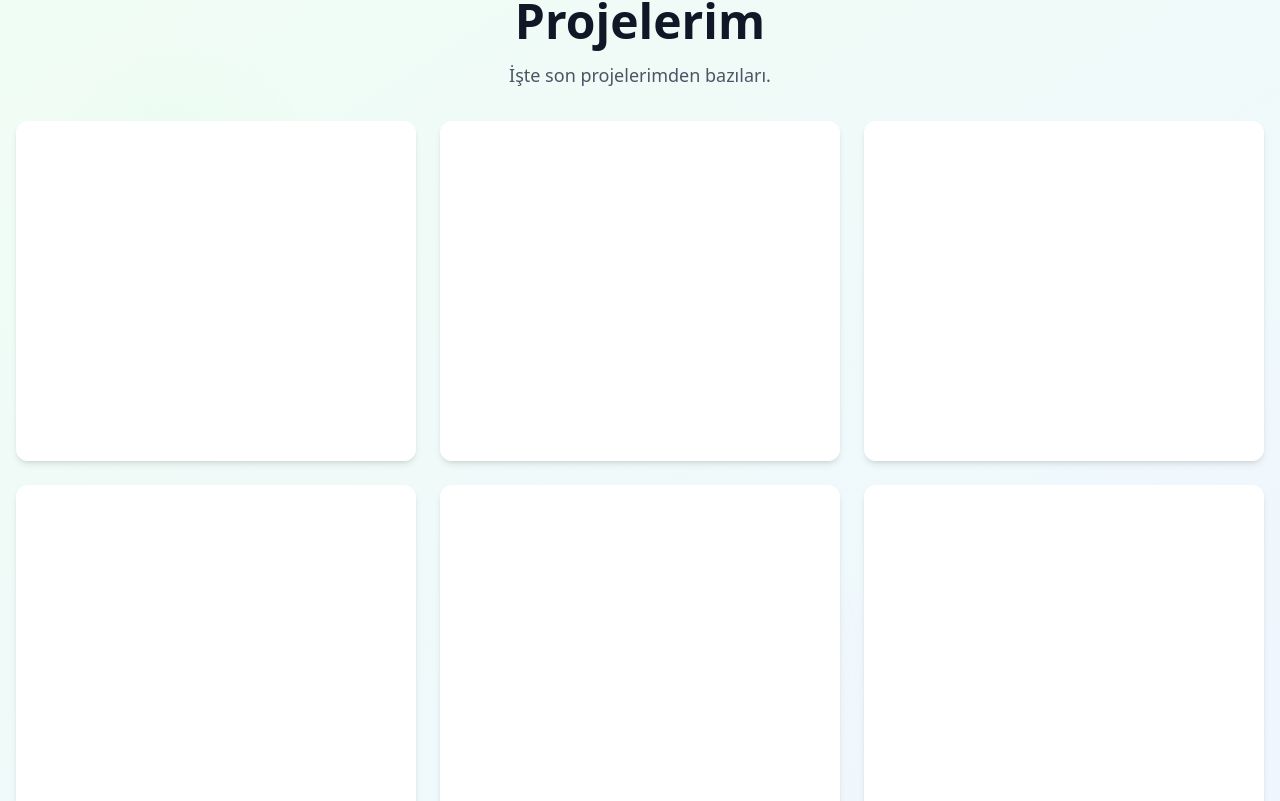
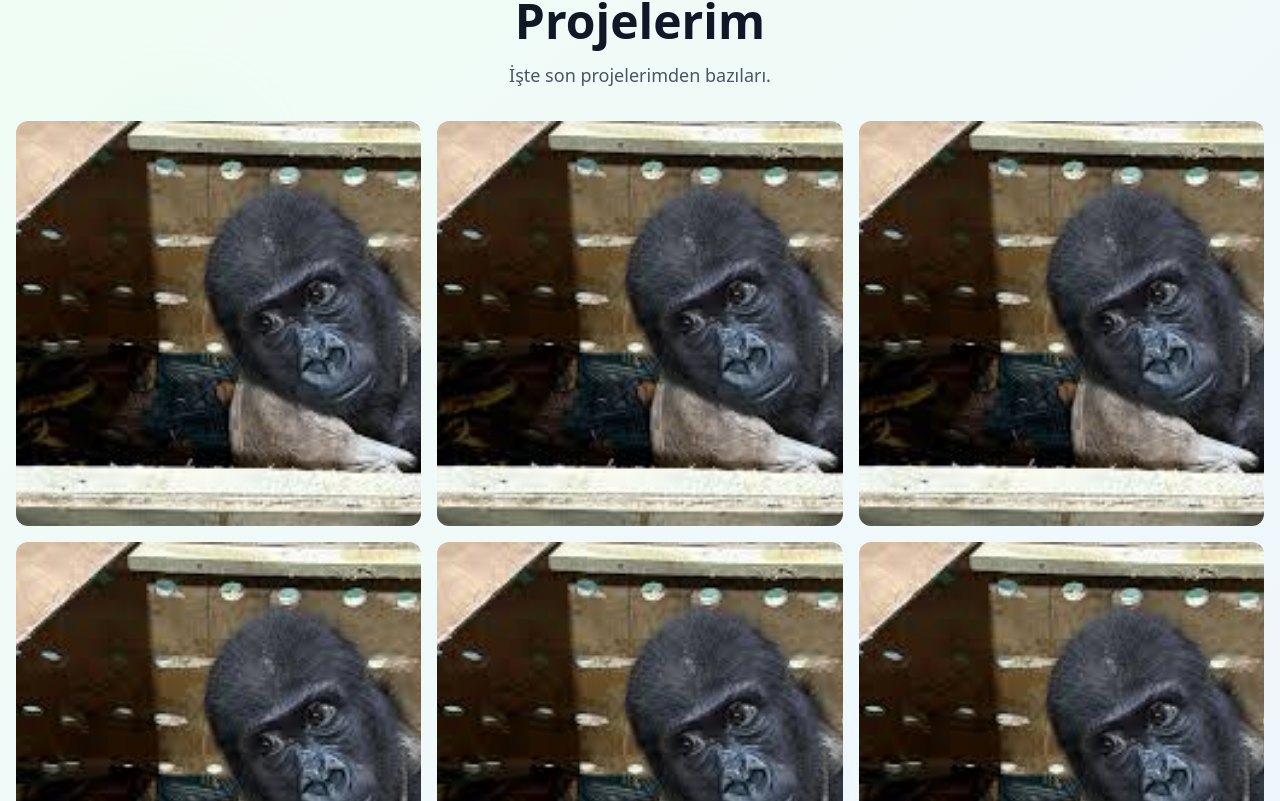
Before and after one commit to dpeyupkaya/portfolio, a React (Vite) app in the folder client/: page / in a window 1280 px wide. Shown: the part 759-1560 px from the top of the page. Built offline with nearby package versions, Linux system fonts and the light colour scheme.

Commit message:
Update Navbar links and enhance Projects page with GitHub links and improved layout

```diff
--- a/client/src/components/Navbar.jsx
+++ b/client/src/components/Navbar.jsx
@@ -16,7 +16,7 @@ export const Navbar = () => {
           <ul className="flex space-x-8">
             <li>
               <a
-                href="#home"
+                href="#about"
                 className="px-3 py-2 hover:text-green-400 transition-colors duration-300 relative group"
               >
                 Hakkımda
@@ -25,7 +25,7 @@ export const Navbar = () => {
             </li>
             <li>
               <a
-                href="#about"
+                href="#projects"
                 className="px-3 py-2 hover:text-green-400 transition-colors duration-300 relative group"
               >
                 Projelerim
--- a/client/src/data/projects.json
+++ b/client/src/data/projects.json
@@ -1,38 +1,44 @@
 [
   {
     "id": 1,
-      "name": "Proje 1",
-      "image": "images/indir.jpg",
-      "details": "Bu proje, modern teknolojilerle geliştirilmiş bir çözümdür."
+    "name": "ZEYTİN",
+    "image": "/images/indir.jpg",
+    "details": "Bu proje, modern teknolojilerle geliştirilmiş bir çözümdür.",
+    "githubLink": "https://github.com/kullanici/proje1"
   },
   {
     "id": 2,
-      "name": "Proje 2",
-      "image": "../images/indir.jpeg",
-      "details": "Bu proje, kullanıcı dostu arayüzüyle öne çıkar."
+    "name": "ZEYTİN",
+    "image": "../images/indir.jpg",
+    "details": "Bu proje, kullanıcı dostu arayüzüyle öne çıkar.",
+    "githubLink": "https://github.com/kullanici/proje2"
   },
   {
     "id": 3,
-      "name": "Proje 3",
-      "image": "../images/indir.jpeg",
-      "details": "Bu proje, yapay zeka ve makine öğrenmesi kullanır."
+    "name": "ZEYTİN",
+    "image": "../images/indir.jpg",
+    "details": "Bu proje, yapay zeka ve makine öğrenmesi kullanır.",
+    "githubLink": "https://github.com/kullanici/proje3"
   },
   {
     "id": 4,
-      "name": "Proje 4",
-      "image": "../images/indir.jpeg",
-      "details": "Bu proje, bulut tabanlı bir uygulamadır."
+    "name": "ZEYTİN",
+    "image": "../images/indir.jpg",
+    "details": "Bu proje, bulut tabanlı bir uygulamadır.",
+    "githubLink": "https://github.com/kullanici/proje4"
   },
   {
     "id": 5,
-      "name": "Proje 5",
-      "image": "../images/indir.jpeg",
-      "details": "Bu proje, mobil uyumlu bir web sitesidir."
+    "name": "ZEYTİN",
+    "image": "../images/indir.jpg",
+    "details": "Bu proje, mobil uyumlu bir web sitesidir.",
+    "githubLink": "https://github.com/kullanici/proje5"
   },
   {
     "id": 6,
-      "name": "Proje 6",
-      "image": "../images/indir.jpeg",
-      "details": "Bu proje, açık kaynak kodlu bir yazılımdır."
+    "name": "ZEYTİN",
+    "image": "../images/indir.jpg",
+    "details": "Bu proje, açık kaynak kodlu bir yazılımdır.",
+    "githubLink": "https://github.com/kullanici/proje6"
   }
 ]
--- a/client/src/index.css
+++ b/client/src/index.css
@@ -3,4 +3,3 @@
 html {
     scroll-behavior: smooth;
   }
-  /* index.css'e ekle */
--- a/client/src/pages/Projects.jsx
+++ b/client/src/pages/Projects.jsx
@@ -26,9 +26,9 @@ const Projects = () => {
       <div className="absolute inset-0 opacity-10">
         <div className="absolute top-20 left-20 w-48 h-48 bg-green-200 rounded-full mix-blend-multiply filter blur-xl opacity-70 animate-blob"></div>
         <div className="absolute top-40 right-32 w-48 h-48 bg-blue-200 rounded-full mix-blend-multiply filter blur-xl opacity-70 animate-blob"
-             style={{animationDelay: '2s'}}></div>
+          style={{ animationDelay: '2s' }}></div>
         <div className="absolute bottom-20 left-1/2 w-48 h-48 bg-purple-200 rounded-full mix-blend-multiply filter blur-xl opacity-70 animate-blob"
-             style={{animationDelay: '4s'}}></div>
+          style={{ animationDelay: '4s' }}></div>
       </div>
 
       {/* Proje Kutuları */}
@@ -42,42 +42,45 @@ const Projects = () => {
           <h1 className="text-4xl md:text-5xl font-bold text-gray-900 mb-4">Projelerim</h1>
           <p className="text-lg text-gray-600 mb-8">İşte son projelerimden bazıları.</p>
 
-          <div className="grid grid-cols-1 md:grid-cols-2 lg:grid-cols-3 gap-6">
+          <div className="grid grid-cols-1 md:grid-cols-2 lg:grid-cols-3 gap-4">
             {projects.map((project) => (
+              <a
+                key={project.id}
+                href={project.githubLink} // GitHub linki burada
+                target="_blank" // Yeni sekmede aç
+                rel="noopener noreferrer" // Güvenlik için
+              >
                 <motion.div
-      key={project.id}
                   data-aos="fade-up"
-      whileHover={{ boxShadow: "0px 10px 20px rgba(0, 0, 0, 0.1)" }}
-      transition={{ type: "spring", stiffness: 300 }}
-      className="relative bg-white rounded-xl shadow-md hover:shadow-lg transition-all duration-300 cursor-pointer overflow-hidden group"
+                  whileHover={{ scale: 1.02 }}
+                  transition={{ type: "spring", stiffness: 200 }}
+                  className="relative rounded-xl overflow-hidden cursor-pointer group"
                 >
-      {/* Proje Resmi */}
-      <div className="w-full h-48 overflow-hidden">
+                  {/* Ana Resim */}
+                  <div className="w-full aspect-square">
                     <img
                       src={project.image}
                       alt={project.name}
-          className="w-full h-full object-contain transform group-hover:scale-105 transition-transform duration-300"
+                      className="w-full h-full object-cover"
                     />
                   </div>
 
-      {/* Proje İsmi (Başta Görünür) */}
-      <div className="p-6">
-        <div className="flex items-center justify-center w-12 h-12 bg-gray-100 rounded-full mb-4">
-          <FaCode className="text-gray-600 text-xl" />
-        </div>
-        <h2 className="text-xl font-semibold text-gray-900 mb-2">{project.name}</h2>
-      </div>
+                  {/* Hover'da Görünen Detaylar */}
+                  <div className="absolute inset-0 bg-black/70 backdrop-blur-sm flex flex-col items-center justify-center opacity-0 group-hover:opacity-100 transition-opacity duration-300 p-4">
+                    <h3 className="text-white text-xl font-bold mb-2">{project.name}</h3>
+                    <p className="text-gray-200 text-center text-sm">{project.details}</p>
 
-      {/* Detaylar (Başta Gizli, İmleç Üzerine Gelince Görünür) */}
-      <div className="absolute inset-0 bg-white bg-opacity-0 backdrop-filter backdrop-blur-sm transition-all duration-300 group-hover:bg-opacity-90 rounded-xl">
-        <div className="absolute inset-0 flex flex-col items-center justify-center opacity-0 group-hover:opacity-100 transition-opacity duration-300 p-6">
-          <p className="text-gray-900 text-lg font-semibold mb-2">Detaylar</p>
-          <p className="text-gray-600 text-sm text-center">
-            {project.details}
-          </p>
+                    {/* İsteğe Bağlı: Teknoloji İkonları */}
+                    <div className="flex gap-2 mt-4">
+                      {project.technologies?.map((tech, index) => (
+                        <span key={index} className="text-white text-2xl">
+                          {tech.icon}
+                        </span>
+                      ))}
                     </div>
                   </div>
                 </motion.div>
+              </a>
             ))}
           </div>
         </motion.div>
```
Lines whose indentation alone changed are shown as unchanged.
